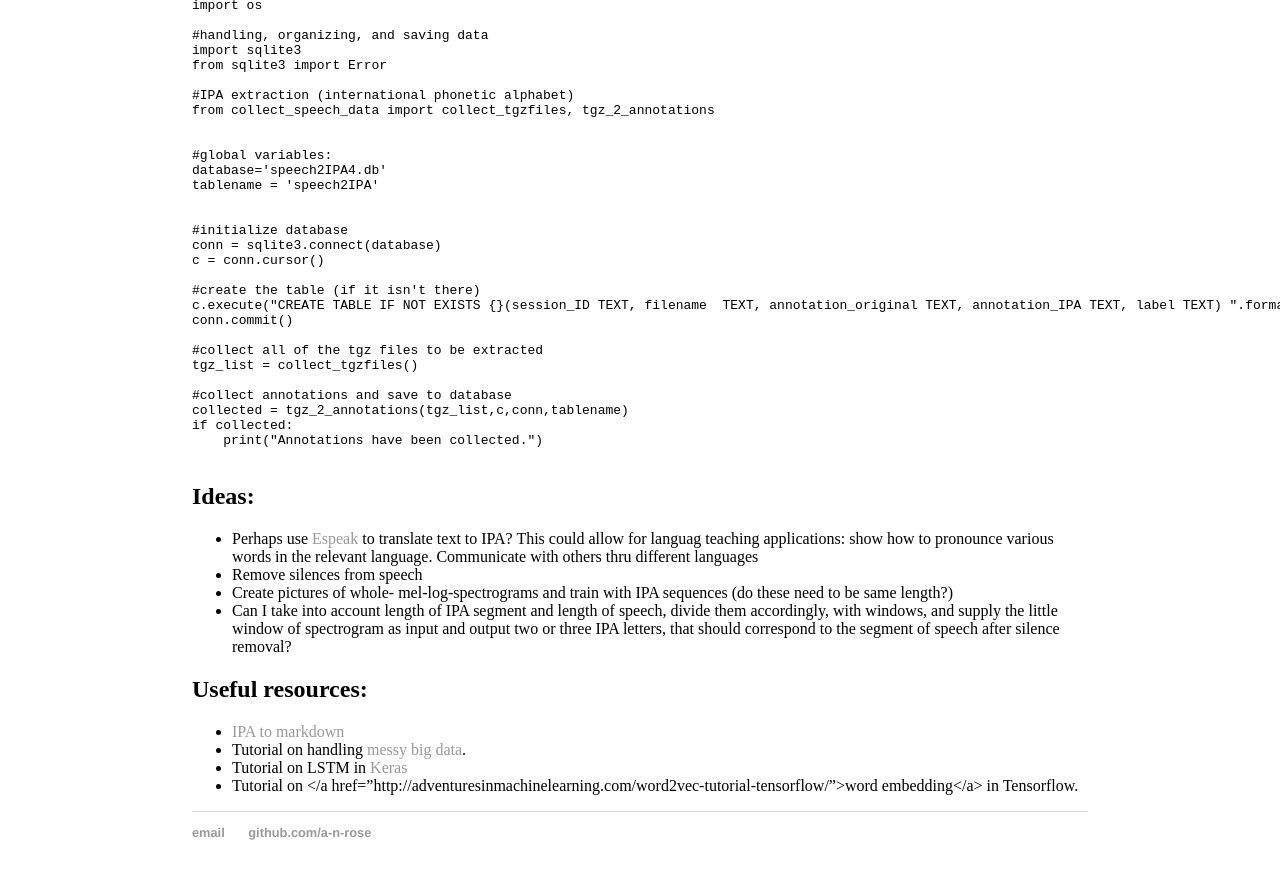
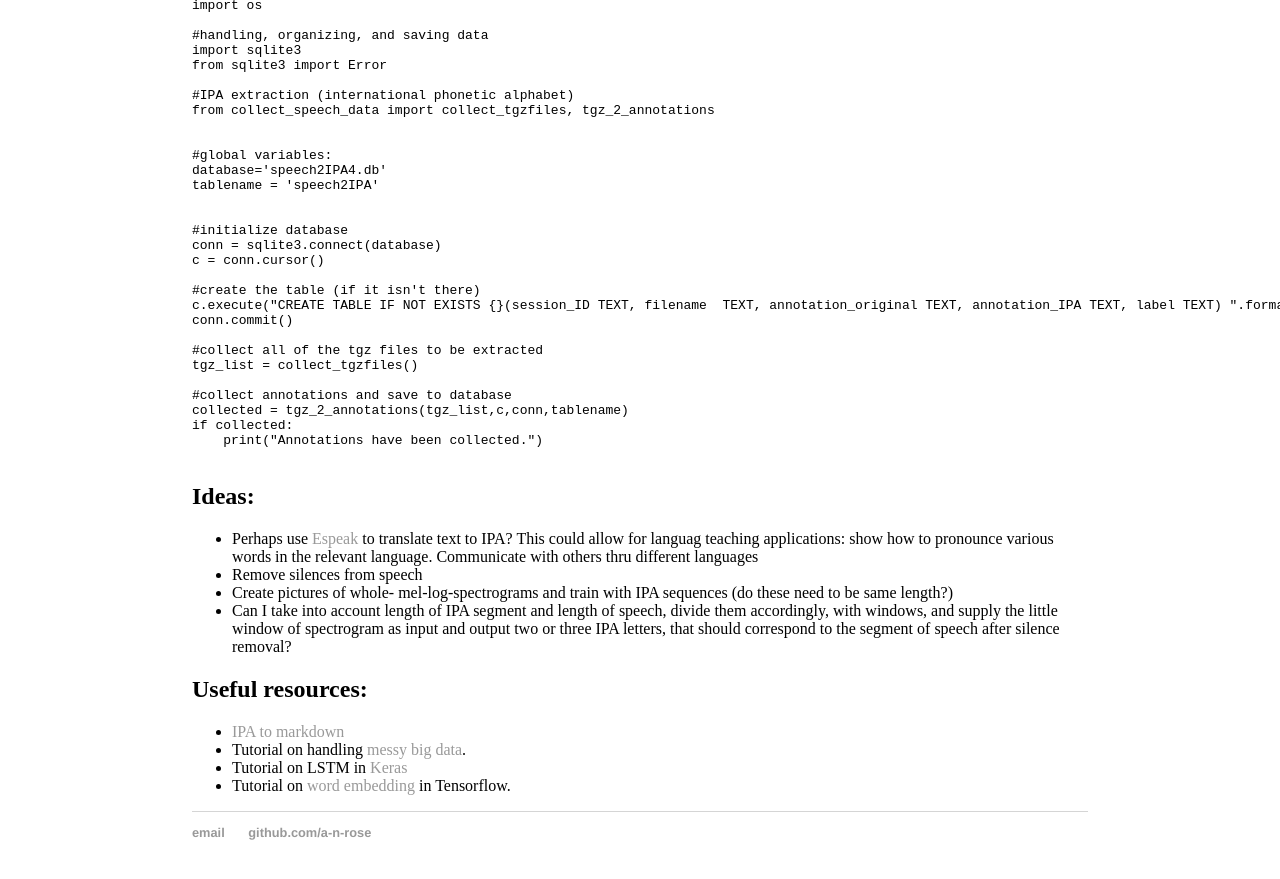
Before and after one commit to a-n-rose/a-n-rose.github.io, a Jekyll site: the page built from _posts/2018-09-12-multiling-speech2text.md, in a window 1280 px wide and 900 px high, scrolled down 5556 px. Shown: the top 879 px of the window. Built offline with Jekyll 4.4.1, drawn with Linux system fonts in a browser that asks for light colours.

Commit message:
link adjustment

```diff
--- a/_posts/2018-09-12-multiling-speech2text.md
+++ b/_posts/2018-09-12-multiling-speech2text.md
@@ -219,4 +219,4 @@ if collected:
 * <a href="http://www.arthaey.com/markdown-ipa.html">IPA to markdown</a>
 * Tutorial on handling <a href="https://medium.com/@williamkoehrsen/data-wrangling-with-python-and-sqlite-900d21bc5a53">messy big data</a>.
 * Tutorial on LSTM in <a href="http://adventuresinmachinelearning.com/keras-lstm-tutorial/">Keras</a>
-* Tutorial on </a href="http://adventuresinmachinelearning.com/word2vec-tutorial-tensorflow/">word embedding</a> in Tensorflow.
+* Tutorial on <a href="http://adventuresinmachinelearning.com/word2vec-tutorial-tensorflow/">word embedding</a> in Tensorflow.
```
Also changed, not shown: _posts/2018-09-07-language-classifier-LSTM.md (+1 -1 lines).
